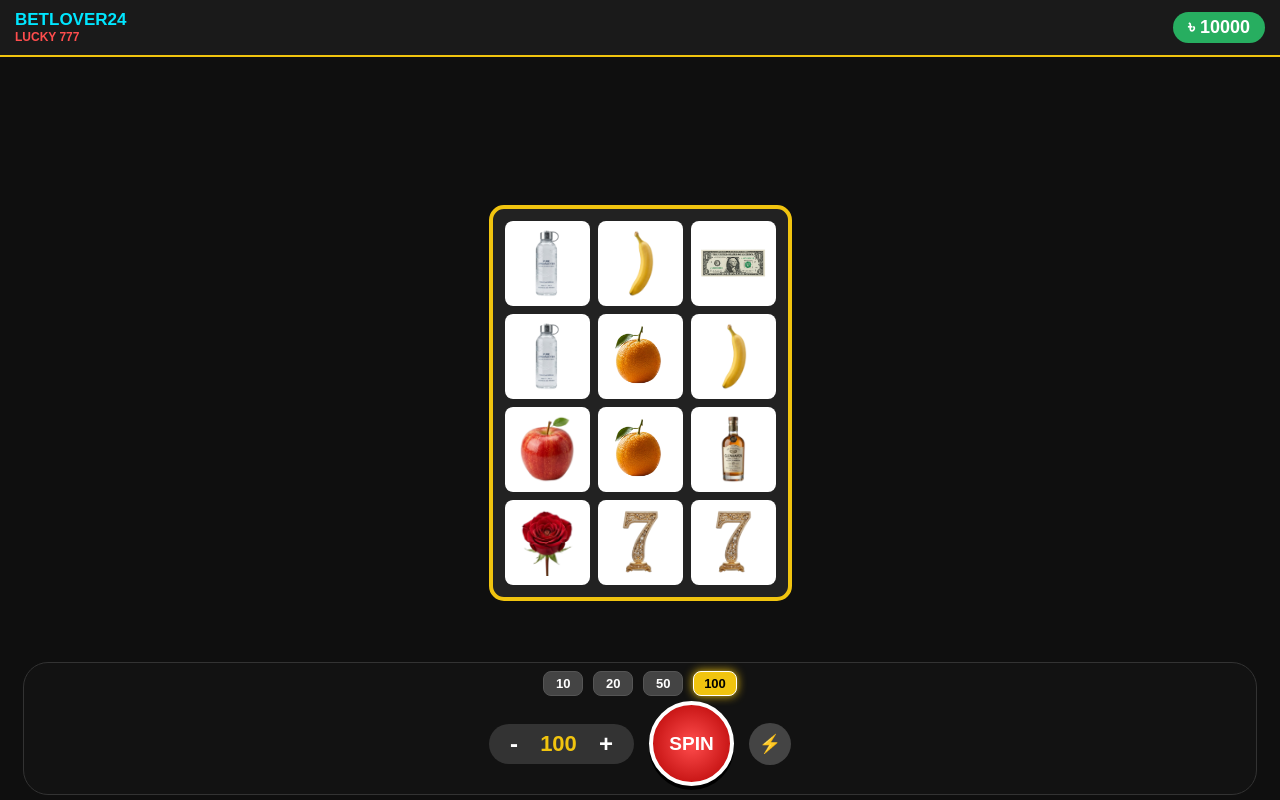
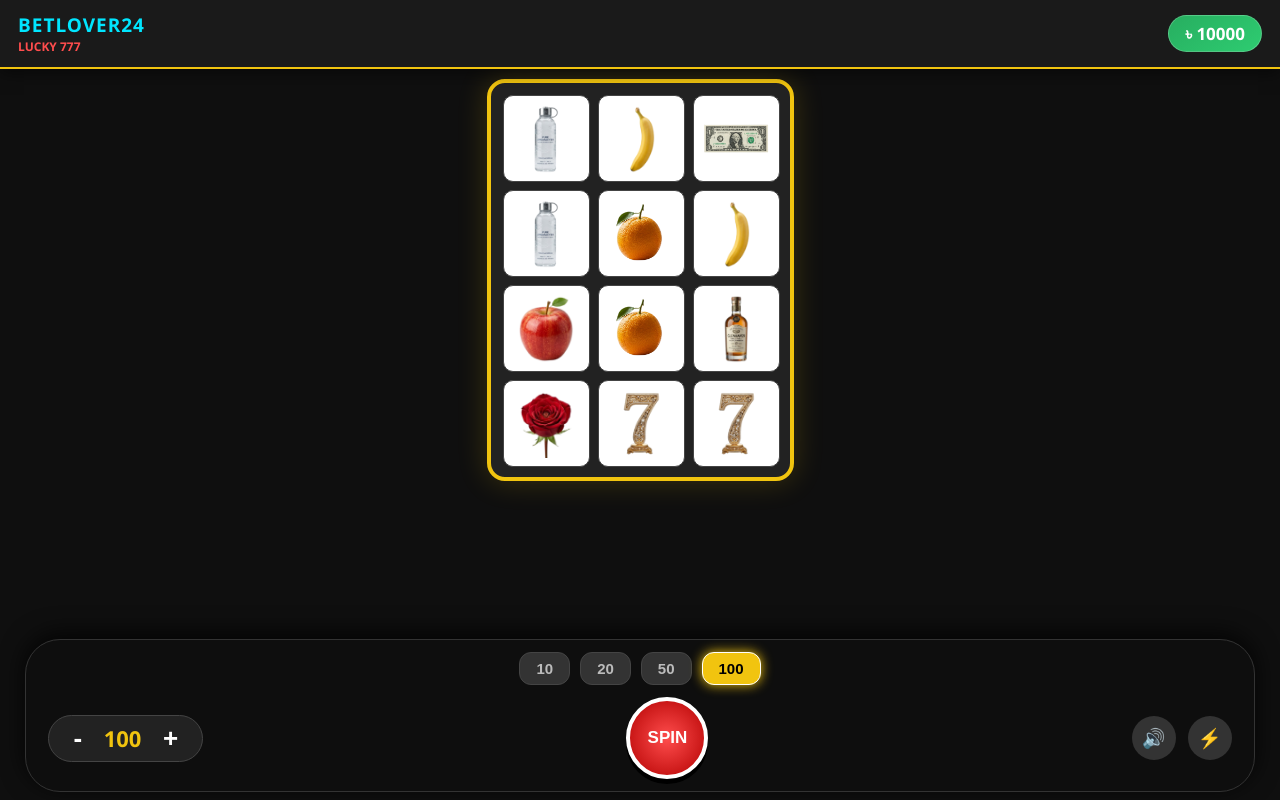
Before and after one commit to corruptionbangla24-ops/lucky-777-game, a website: page index.html in a window 1280 px wide. Drawn offline with nearby package versions, Linux system fonts and the light colour scheme; no server answers.

Commit message:
Update index.html

```diff
--- a/index.html
+++ b/index.html
@@ -1,86 +1,78 @@
-<!DOCTYPE html>
+  <!DOCTYPE html>
 <html lang="bn">
 <head>
     <meta charset="UTF-8">
     <meta name="viewport" content="width=device-width, initial-scale=1.0, maximum-scale=1.0, user-scalable=no">
-    <title>BETLOVER24 - PRO SLOT</title>
+    <title>BETLOVER24 - PRO SLOT MASTER</title>
     <script src="/socket.io/socket.io.js"></script>
     <style>
-        body { font-family: Arial, sans-serif; background: #0f0f0f; color: white; margin: 0; display: flex; flex-direction: column; align-items: center; justify-content: center; height: 100vh; overflow: hidden; }
+        /* ১. মূল ডিজাইন ও ব্যাকগ্রাউন্ড */
+        body { font-family: 'Segoe UI', Arial, sans-serif; background: #0f0f0f; color: white; margin: 0; display: flex; flex-direction: column; align-items: center; justify-content: flex-start; height: 100vh; overflow: hidden; }
 
-        .header { position: fixed; top: 0; width: 100%; padding: 10px 15px; display: flex; justify-content: space-between; align-items: center; background: #1a1a1a; border-bottom: 2px solid #f1c40f; box-sizing: border-box; z-index: 100; }
-        .balance-box { background: #27ae60; padding: 5px 15px; border-radius: 20px; font-weight: bold; font-size: 18px; }
+        /* ২. হেডার ও ব্যালেন্স সেকশন */
+        .header { width: 100%; padding: 12px 18px; display: flex; justify-content: space-between; align-items: center; background: #1a1a1a; border-bottom: 2px solid #f1c40f; box-sizing: border-box; z-index: 100; box-shadow: 0 4px 15px rgba(0,0,0,0.5); }
+        .brand .name { color: #00e6ff; font-weight: 900; font-size: 19px; letter-spacing: 1px; }
+        .brand .game { color: #ff4d4d; font-weight: bold; font-size: 12px; }
+        .balance-box { background: linear-gradient(145deg, #27ae60, #2ecc71); padding: 6px 16px; border-radius: 30px; font-weight: bold; font-size: 17px; border: 1px solid #ffffff33; }
 
-        .slot-machine { margin-top: 5px; display: grid; grid-template-columns: repeat(3, 85px); grid-template-rows: repeat(4, 85px); gap: 8px; background: #222; padding: 12px; border: 4px solid #f1c40f; border-radius: 15px; }
-
-        .reel { width: 85px; height: 85px; background: #fff; display: flex; align-items: center; justify-content: center; overflow: hidden; border-radius: 8px; position: relative; }
+        /* ৩. ৩x৪ স্লট মেশিন গ্রিড (বোর্ড উপরে তোলা হয়েছে) */
+        .slot-machine { margin-top: 10px; display: grid; grid-template-columns: repeat(3, 85px); grid-template-rows: repeat(4, 85px); gap: 10px; background: #222; padding: 12px; border: 4px solid #f1c40f; border-radius: 18px; box-shadow: 0 0 30px rgba(241,196,15,0.2); }
+        .reel { width: 85px; height: 85px; background: #fff; display: flex; align-items: center; justify-content: center; overflow: hidden; border-radius: 10px; border: 1px solid #444; position: relative; }
         .reel img { width: 80%; height: 80%; object-fit: contain; position: absolute; }
 
+        /* ৪. এনিমেশন লজিক */
         .scrolling img { animation: scrollDown 0.12s infinite linear; }
-        @keyframes scrollDown { 0% { transform: translateY(-100%); } 100% { transform: translateY(100%); } }
+        .turbo-mode img { animation: scrollDown 0.06s infinite linear; }
+        @keyframes scrollDown { 0% { transform: translateY(-100%); opacity: 0.5; } 100% { transform: translateY(100%); opacity: 1; } }
 
-        .win-highlight { border: 4px solid #f1c40f !important; box-shadow: 0 0 20px #f1c40f !important; transform: scale(1.05); z-index: 10; background: #fff !important; }
-        .dim-effect { opacity: 0.3; filter: grayscale(1); }
+        /* ৫. উইনিং ইফেক্ট (গোল্ডেন হাইলাইট ও ডিম) */
+        .win-highlight { border: 4px solid #f1c40f !important; box-shadow: 0 0 25px #f1c40f !important; transform: scale(1.05); z-index: 10; background: #fff !important; }
+        .dim-effect { opacity: 0.25; filter: grayscale(1); }
 
-        #win-overlay { display: none; position: fixed; top: 40%; left: 50%; transform: translate(-50%, -50%); background: rgba(0,0,0,0.9); color: #f1c40f; padding: 20px 40px; border-radius: 50px; font-size: 28px; font-weight: bold; border: 3px solid #f1c40f; z-index: 999; text-align: center; box-shadow: 0 0 30px #f1c40f; animation: popIn 0.3s ease-out; }
-        @keyframes popIn { 0% { transform: translate(-50%, -50%) scale(0.5); } 100% { transform: translate(-50%, -50%) scale(1); } }
+        /* ৬. কাস্টম উইন ওভারলে (সাদা বক্সের বিকল্প) */
+        #win-overlay { display: none; position: fixed; top: 40%; left: 50%; transform: translate(-50%, -50%); background: rgba(0,0,0,0.95); color: #f1c40f; padding: 25px 45px; border-radius: 60px; font-size: 32px; font-weight: 900; border: 4px solid #f1c40f; z-index: 999; text-align: center; box-shadow: 0 0 40px #f1c40f; animation: popIn 0.3s cubic-bezier(0.17, 0.67, 0.83, 0.67); }
+        @keyframes popIn { 0% { transform: translate(-50%, -50%) scale(0.4); opacity: 0; } 100% { transform: translate(-50%, -50%) scale(1); opacity: 1; } }
 
-                .footer-controls {
-            position: fixed;
-            bottom: 5px; /* এটি ১০ থেকে কমিয়ে ৫ করা হয়েছে যাতে একদম নিচে থাকে */
-            width: 95%;
-            background: rgba(20,20,20,0.95);
-            padding: 8px;
-            border-radius: 25px;
-            display: flex;
-            flex-direction: column;
-            align-items: center;
-            gap: 5px;
-            border: 1px solid #333;
-        }
+        /* ৭. কন্ট্রোল প্যানেল (নিচে সেট করা) */
+        .footer-controls { position: fixed; bottom: 8px; width: 94%; background: rgba(15,15,15,0.98); padding: 12px; border-radius: 35px; display: flex; flex-direction: column; align-items: center; gap: 12px; border: 1px solid #333; box-shadow: 0 -5px 25px rgba(0,0,0,0.8); }
 
         .quick-bets { display: flex; gap: 10px; justify-content: center; width: 100%; }
-                .q-btn {
-            background: #444;
-            color: #fff;
-            border: 1px solid #555;
-            padding: 4px 10px; /* প্যাডিং কমানো হয়েছে */
-            border-radius: 8px;
-            font-weight: bold;
-            cursor: pointer;
-            font-size: 13px; /* ফন্ট সাইজ সামান্য ছোট করা হয়েছে */
-            min-width: 40px;
-        }
+        .q-btn { background: #333; color: #bbb; border: 1px solid #444; padding: 7px 16px; border-radius: 12px; font-weight: bold; cursor: pointer; font-size: 15px; transition: 0.2s; }
+        .q-btn.active-bet { background: #f1c40f; color: #000; border-color: #fff; box-shadow: 0 0 12px #f1c40f; }
 
-        .q-btn.active-bet { background: #f1c40f; color: #000; border-color: #fff; box-shadow: 0 0 10px #f1c40f; }
+        .play-section { display: flex; align-items: center; gap: 15px; width: 100%; justify-content: space-between; padding: 0 10px; box-sizing: border-box; }
+        .bet-selector { display: flex; align-items: center; background: #222; padding: 6px 18px; border-radius: 30px; gap: 12px; border: 1px solid #444; }
+        .bet-btn-nav { color: #fff; border: none; background: none; font-size: 26px; font-weight: bold; cursor: pointer; }
 
-        .play-section { display: flex; align-items: center; gap: 15px; width: 100%; justify-content: center; }
-        .bet-selector { display: flex; align-items: center; background: #333; padding: 5px 15px; border-radius: 25px; gap: 12px; }
-        .bet-btn-nav { color: #fff; border: none; background: none; font-size: 24px; font-weight: bold; cursor: pointer; }
+        .play-btn { width: 82px; height: 82px; border-radius: 50%; background: radial-gradient(#ff4d4d, #b30000); border: 4px solid #fff; color: white; font-weight: 900; font-size: 17px; cursor: pointer; box-shadow: 0 5px #000; display: flex; align-items: center; justify-content: center; }
+        .play-btn:active { transform: translateY(3px); box-shadow: 0 2px #000; }
+        .play-btn:disabled { opacity: 0.5; filter: grayscale(1); cursor: not-allowed; }
 
-        .play-btn { width: 85px; height: 85px; border-radius: 50%; background: radial-gradient(#ff4d4d, #b30000); border: 4px solid #fff; color: white; font-weight: bold; font-size: 19px; cursor: pointer; box-shadow: 0 4px #000; }
-        .play-btn:active { transform: translateY(2px); box-shadow: 0 2px #000; }
-        .play-btn:disabled { opacity: 0.6; filter: grayscale(1); }
-
-        .icon-btn { background: #444; border: none; color: #fff; width: 42px; height: 42px; border-radius: 50%; font-size: 18px; cursor: pointer; }
-        .icon-btn.active { color: #f1c40f; background: #600; box-shadow: 0 0 8px #f1c40f; }
+        .icon-group { display: flex; gap: 12px; }
+        .icon-btn { background: #333; border: none; color: #fff; width: 44px; height: 44px; border-radius: 50%; font-size: 19px; display: flex; align-items: center; justify-content: center; cursor: pointer; }
+        .icon-btn.active { background: #600; color: #f1c40f; box-shadow: 0 0 10px #f1c40f; }
     </style>
 </head>
 <body>
 
+    <!-- বিজয়ী মেসেজ ওভারলে -->
     <div id="win-overlay">🎉 WINNER!<br>৳<span id="win-amount">0</span></div>
 
+    <!-- লোগো ও ব্যালেন্স হেডার -->
     <div class="header">
-        <div style="line-height: 1.2;">
-            <div style="color:#00e6ff; font-weight:bold; font-size:17px;">BETLOVER24</div>
-            <div style="color:#ff4d4d; font-size:12px; font-weight:bold;">LUCKY 777</div>
+        <div class="brand">
+            <div class="name">BETLOVER24</div>
+            <div class="game">LUCKY 777</div>
         </div>
         <div class="balance-box">৳ <span id="balance">10000</span></div>
     </div>
 
+    <!-- ৩x৪ স্লট বোর্ড -->
     <div class="slot-machine" id="machine"></div>
 
+    <!-- কন্ট্রোল প্যানেল -->
     <div class="footer-controls">
+        <!-- ১০, ২০, ৫০, ১০০ কুইক বাটন -->
         <div class="quick-bets">
             <button class="q-btn" onclick="setBet(10, this)">10</button>
             <button class="q-btn" onclick="setBet(20, this)">20</button>
@@ -97,7 +89,10 @@
 
             <button class="play-btn" id="btn" onclick="spin()">SPIN</button>
 
-            <button class="icon-btn" id="turbo-btn" onclick="toggleTurbo()">⚡</button>
+            <div class="icon-group">
+                <button class="icon-btn" id="sound-btn" onclick="toggleSound()">🔊</button>
+                <button class="icon-btn" id="turbo-btn" onclick="toggleTurbo()">⚡</button>
+            </div>
         </div>
     </div>
 
@@ -109,11 +104,13 @@
         let soundOn = true;
         const machine = document.getElementById('machine');
 
-        // সাউন্ড ফাইল
+        // ৪টি সাউন্ড ফাইল লোড করা
         const sndClick = new Audio('click.mp3');
+        const sndSpin = new Audio('spin.mp3');
         const sndWin = new Audio('win.mp3');
-        const sndSpin = new Audio('spin.mp3');
+        const sndBigWin = new Audio('bigwin.mp3');
 
+        // বোর্ড তৈরি
         for (let i = 0; i < 12; i++) { machine.innerHTML += `<div id="slot-${i}" class="reel"></div>`; }
         const images = ['apple.png', 'banana.png', 'coin.png', 'dollar.png', 'seven.png', 'begun.png', 'jambura.png', 'rose.png', 'beer-bottle.png', 'water-bottle.png'];
 
@@ -135,7 +132,6 @@
         function changeBet(v) {
             if(currentBet + v >= 5) {
                 currentBet += v;
-                // কুইক বাটন থেকে হাইলাইট সরিয়ে দেওয়া যদি ম্যানুয়ালি চেঞ্জ হয়
                 document.querySelectorAll('.q-btn').forEach(b => b.classList.remove('active-bet'));
                 updateUI();
             }
@@ -146,22 +142,25 @@
             document.getElementById('turbo-btn').classList.toggle('active');
         }
 
+        function toggleSound() {
+            soundOn = !soundOn;
+            document.getElementById('sound-btn').innerText = soundOn ? '🔊' : '🔇';
+        }
+
         function spin() {
             if (balance < currentBet) return alert("Balance Low!");
-            balance -= currentBet;
-            updateUI();
+            balance -= currentBet; updateUI();
 
             if(soundOn) {
                 sndClick.play().catch(()=>{});
-                sndSpin.loop = true;
-                sndSpin.play().catch(()=>{});
+                sndSpin.loop = true; sndSpin.play().catch(()=>{});
             }
 
             document.getElementById('win-overlay').style.display = 'none';
             for (let i = 0; i < 12; i++) {
                 const r = document.getElementById(`slot-${i}`);
                 r.classList.remove('win-highlight', 'dim-effect');
-                r.classList.add('scrolling');
+                r.classList.add(isTurbo ? 'turbo-mode' : 'scrolling');
             }
             document.getElementById('btn').disabled = true;
             socket.emit('request-spin', { bet: currentBet });
@@ -176,9 +175,10 @@
                 data.grid.forEach(row => {
                     row.forEach(img => {
                         const r = document.getElementById(`slot-${idx}`);
-                        r.classList.remove('scrolling');
+                        r.classList.remove('scrolling', 'turbo-mode');
                         r.innerHTML = `<img src="${img}">`;
 
+                        // বিজয়ী ঘর হাইলাইট করা
                         if (data.win) {
                             if (img === data.winningImg) r.classList.add('win-highlight');
                             else r.classList.add('dim-effect');
@@ -189,10 +189,13 @@
 
                 if (data.win) {
                     balance += data.prize;
-                    if(soundOn) sndWin.play().catch(()=>{});
+                    if(soundOn) {
+                        if(data.prize >= currentBet * 10) sndBigWin.play().catch(()=>{});
+                        else sndWin.play().catch(()=>{});
+                    }
                     document.getElementById('win-amount').innerText = data.prize;
                     document.getElementById('win-overlay').style.display = 'block';
-                    setTimeout(() => { document.getElementById('win-overlay').style.display = 'none'; }, 2500);
+                    setTimeout(() => { document.getElementById('win-overlay').style.display = 'none'; }, 2600);
                 }
                 document.getElementById('btn').disabled = false;
                 updateUI();
```
